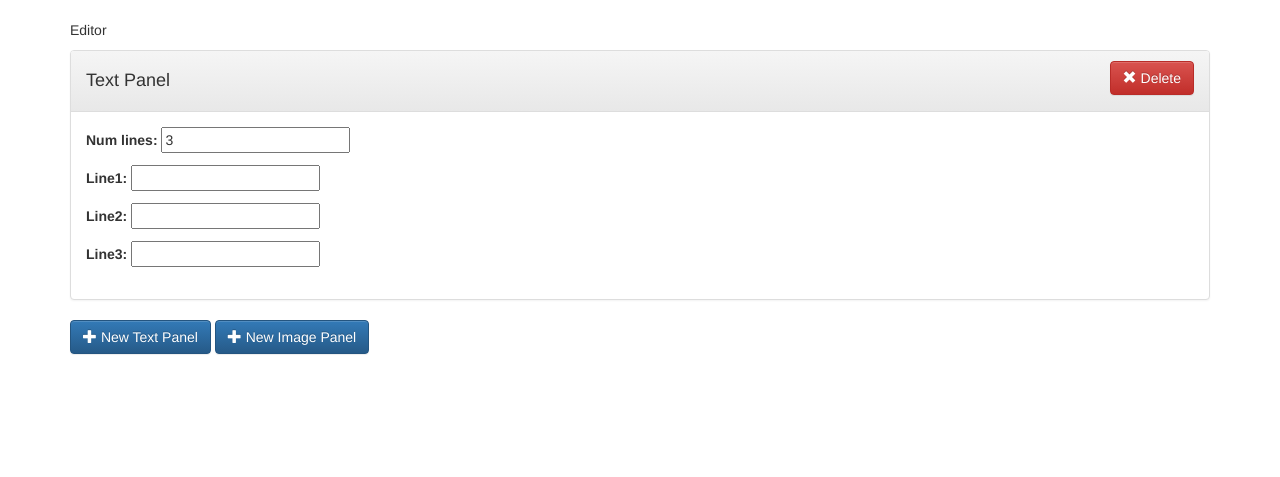
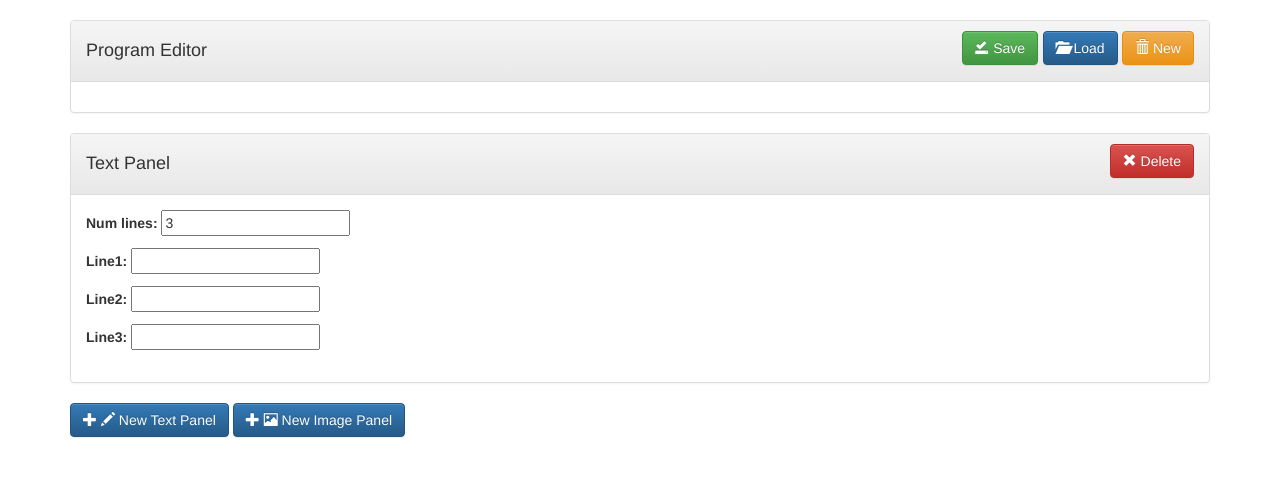
Before and after one commit to makehaven/roadsign, a Django app: page /editor/ in a window 1280 px wide. Shown: the part 52-529 px from the top of the page. Run offline with Django 3.2, Linux system fonts and the light colour scheme; the visitor is signed in with stand-in values (Sample User, id 1); data comes from the database, SQL or seed files in the repository; data that the repository does not hold is empty; some libraries are stand-ins or nearby versions.

Commit message:
editor buttons

```diff
--- a/portal/web/templates/editor.html
+++ b/portal/web/templates/editor.html
@@ -1,20 +1,45 @@
 {% extends "base.html" %}
 
 {% block content %}
-Editor
+<div class="panel panel-default">
+  <div class="panel-heading">
+        <div class="panel-title">
+    <div class="row">
+      <div class="col-xs-8 text-left">
+        <h4>Program Editor</h4>
+      </div>
+      <div class="col-xs-4 text-right">
+          <button class="btn btn-success">
+              <span class="glyphicon glyphicon-saved"></span> Save
+          </button>
+          <button class="btn btn-primary">
+              <span class="glyphicon glyphicon-folder-open"></span> Load
+          </button>
+          <button class="btn btn-warning">
+              <span class="glyphicon glyphicon-trash"></span> New
+          </button>
+      </div>
+        </div>
+        </div>
+  </div>
+  <div class="panel-body" id="editor_panel">
+  </div>
+</div>
+
 <div id="playlist">
   <ul></ul>
 </div>
-<div>
-    <button type="button" class="btn btn-primary" onclick="newTextPanel()"><span class="glyphicon glyphicon-plus"></span> New Text Panel</button>
-    <button type="button" class="btn btn-primary"><span class="glyphicon glyphicon-plus"></span> New Image Panel</button>
+
+    <div>
+    <button type="button" class="btn btn-primary" onclick="newTextPanel()"><span class="glyphicon glyphicon-plus"></span> <span class="glyphicon glyphicon-pencil"></span> New Text Panel</button>
+    <button type="button" class="btn btn-primary"><span class="glyphicon glyphicon-plus"></span> <span class="glyphicon glyphicon-picture"></span> New Image Panel</button>
 </div>
 {% endblock %}
 
 {% block scripts %}
 <script>
 $( document ).ready(function () {
-    $('<div/>').appendTo($('#playlist')).load('/playlist/update/1/')
+    $('<div/>').appendTo($('#editor_panel')).load('/playlist/update/1/')
 
     newTextPanel();
 });
```
